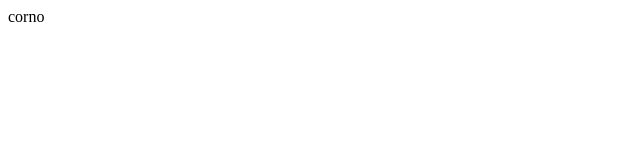
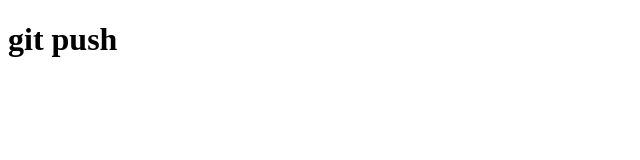
Before and after one commit to JevKnight/JevKnight, a plain HTML site: page index.html in a window 1280 px wide. Shown: the whole page, without its empty margins (0-640 px from the left). Drawn offline with Linux system fonts and the light colour scheme.

Commit message:
ué, pq não foi?

```diff
--- a/index.html
+++ b/index.html
@@ -4,7 +4,7 @@
     <meta charset="UTF-8">
     <meta name="viewport" content="width=device-width, initial-scale=1.0">
     <title>Tutorial Git</title>
-    corno
+    <h1>git push</h1>
 </head>
 <body>
 
```
